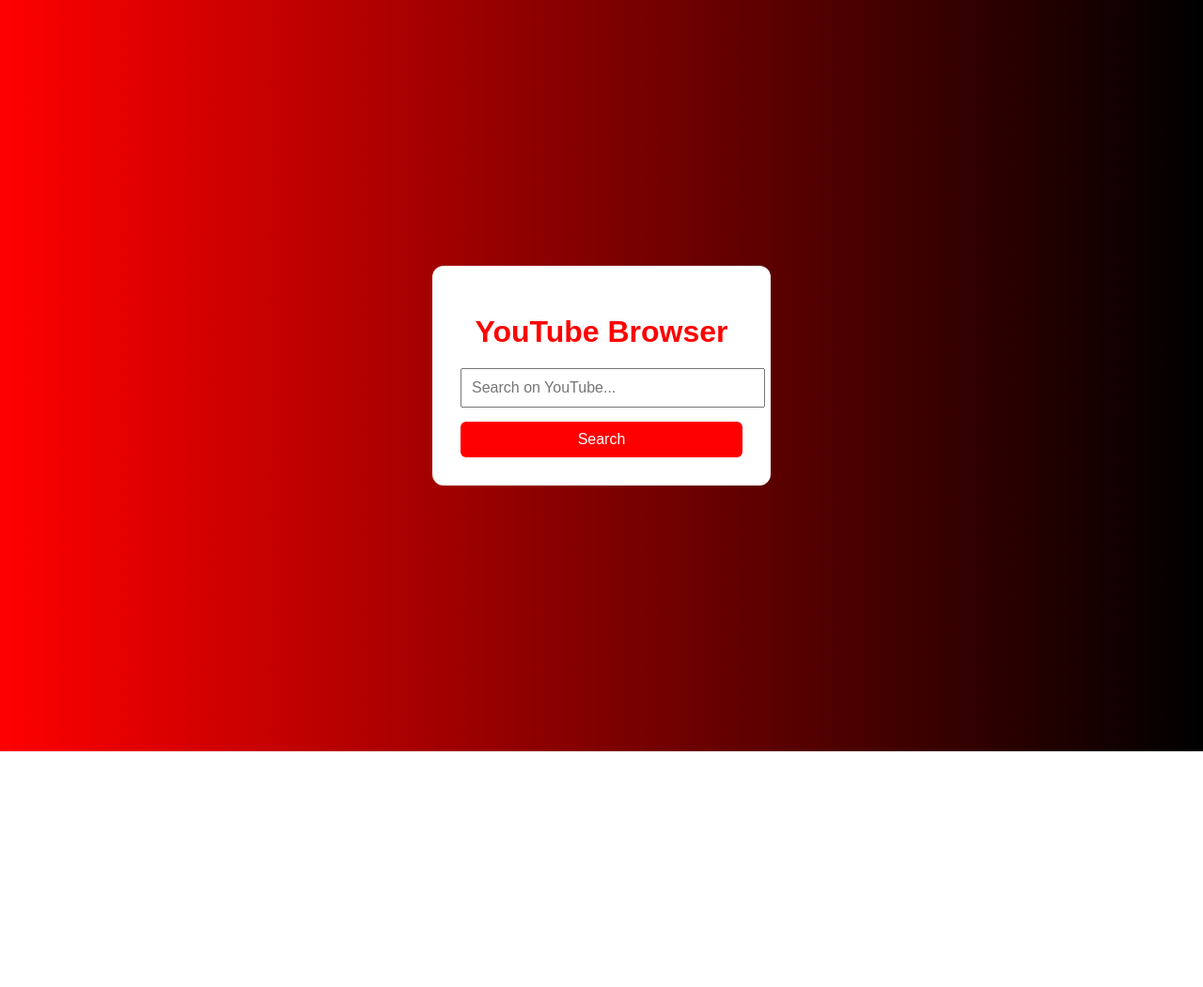
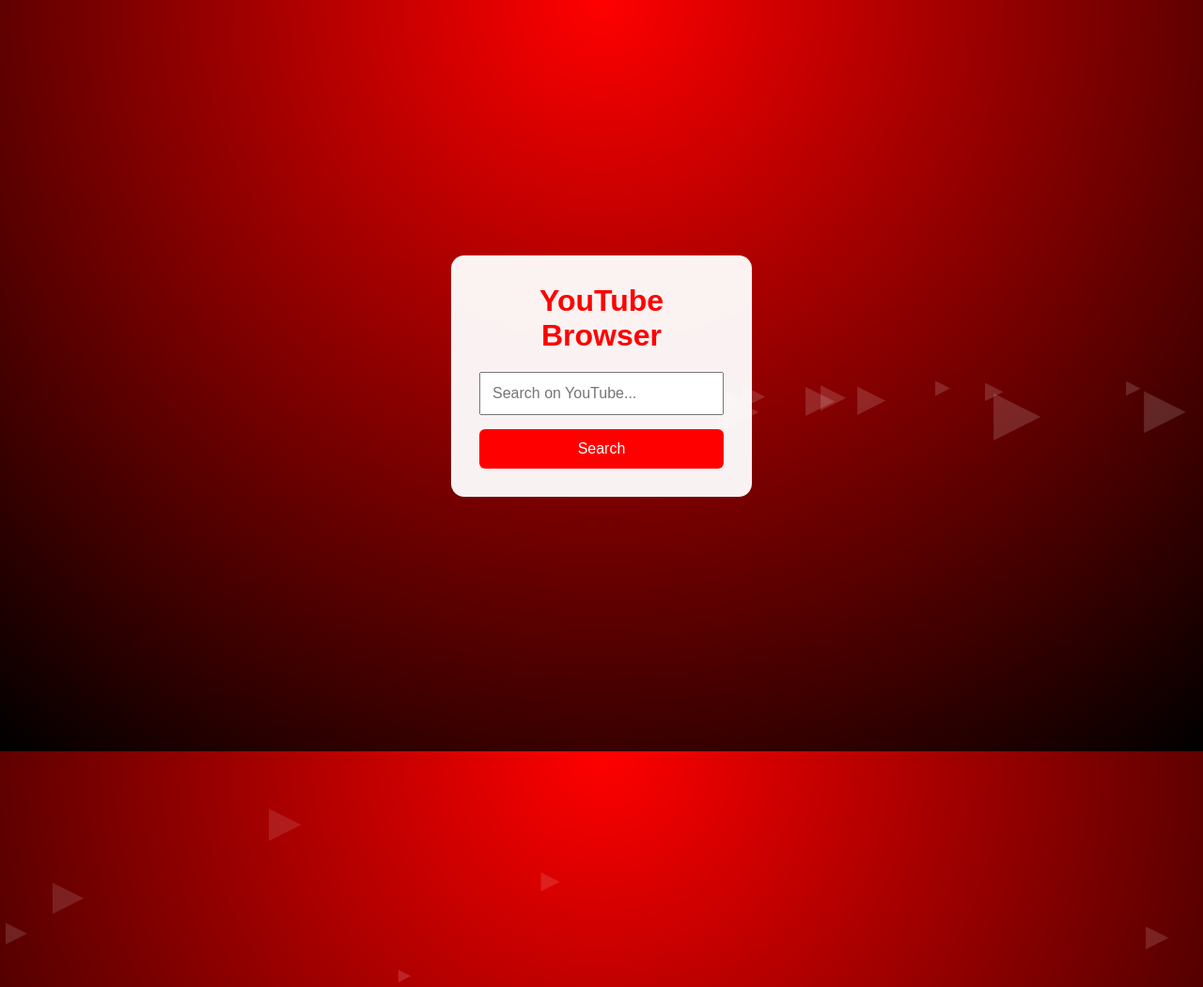
Before and after one commit to soniyuvraj2006-lgtm/YouTube-browser, a website: page public/index.html in a window 1280 px wide. Shown: the top 1051 px of the page at 94% size. Before the commit the page ends 800 px from the top, so only its background shows below. Drawn offline with Linux system fonts and the light colour scheme.

Commit message:
Add animated YouTube icon background

```diff
--- a/public/index.html
+++ b/public/index.html
@@ -7,15 +7,12 @@
 </head>
 <body>
 
+  <!-- Animated YouTube icons -->
+  <div class="youtube-bg"></div>
+
   <div class="container">
     <h1>YouTube Browser</h1>
-
-    <input
-      type="text"
-      id="searchInput"
-      placeholder="Search on YouTube..."
-    />
-
+    <input type="text" id="searchInput" placeholder="Search on YouTube..." />
     <button onclick="searchYouTube()">Search</button>
   </div>
 
--- a/public/script.js
+++ b/public/script.js
@@ -1,18 +1,25 @@
 function searchYouTube() {
   const query = document.getElementById("searchInput").value.trim();
-
-  if (query === "") {
-    alert("Please enter something to search");
-    return;
-  }
-
-  const youtubeURL = `https://www.youtube.com/results?search_query=${encodeURIComponent(query)}`;
-  window.open(youtubeURL, "_blank");
+  if (!query) return alert("Enter something to search");
+  window.open(
+    `https://www.youtube.com/results?search_query=${encodeURIComponent(query)}`,
+    "_blank"
+  );
 }
 
-// Enter key support
-document.getElementById("searchInput").addEventListener("keydown", function (e) {
-  if (e.key === "Enter") {
-    searchYouTube();
-  }
+document.getElementById("searchInput").addEventListener("keydown", e => {
+  if (e.key === "Enter") searchYouTube();
 });
+
+/* Create floating YouTube icons */
+const bg = document.querySelector(".youtube-bg");
+
+for (let i = 0; i < 25; i++) {
+  const icon = document.createElement("span");
+  icon.innerHTML = "▶";
+  icon.style.left = Math.random() * 100 + "vw";
+  icon.style.animationDuration = 10 + Math.random() * 10 + "s";
+  icon.style.fontSize = 20 + Math.random() * 50 + "px";
+  icon.style.animationDelay = Math.random() * 10 + "s";
+  bg.appendChild(icon);
+}
--- a/public/style.css
+++ b/public/style.css
@@ -1,44 +1,75 @@
+* {
+  margin: 0;
+  padding: 0;
+  box-sizing: border-box;
+  font-family: Arial, sans-serif;
+}
+
 body {
-  margin: 0;
   height: 100vh;
-  background: linear-gradient(to right, #ff0000, #000000);
+  overflow: hidden;
+  background: radial-gradient(circle at top, #ff0000, #000);
   display: flex;
   justify-content: center;
   align-items: center;
-  font-family: Arial, sans-serif;
+  position: relative;
 }
 
-.container {
-  background: white;
-  padding: 30px;
-  border-radius: 12px;
-  text-align: center;
-  width: 300px;
+/* Floating YouTube icons background */
+.youtube-bg span {
+  position: absolute;
+  color: rgba(255, 255, 255, 0.15);
+  font-size: 40px;
+  animation: float 15s linear infinite;
 }
 
-h1 {
-  margin-bottom: 20px;
-  color: #ff0000;
+@keyframes float {
+  0% {
+    transform: translateY(100vh) scale(0.5);
+    opacity: 0;
+  }
+  20% {
+    opacity: 1;
+  }
+  100% {
+    transform: translateY(-10vh) scale(1.3);
+    opacity: 0;
+  }
 }
 
-input {
+/* Main Card */
+.container {
+  background: rgba(255, 255, 255, 0.95);
+  padding: 30px;
+  border-radius: 14px;
+  width: 320px;
+  text-align: center;
+  z-index: 2;
+}
+
+.container h1 {
+  color: #ff0000;
+  margin-bottom: 20px;
+}
+
+.container input {
   width: 100%;
-  padding: 10px;
+  padding: 12px;
   font-size: 16px;
   margin-bottom: 15px;
 }
 
-button {
+.container button {
   width: 100%;
-  padding: 10px;
+  padding: 12px;
+  font-size: 16px;
   background: #ff0000;
   border: none;
   color: white;
-  font-size: 16px;
   cursor: pointer;
   border-radius: 6px;
 }
 
-button:hover {
+.container button:hover {
   background: #cc0000;
 }
--- a/server.js
+++ b/server.js
@@ -2,9 +2,8 @@
 const path = require("path");
 
 const app = express();
-const PORT = 4000;
+const PORT = process.env.PORT || 3000;
 
-// Serve static files
 app.use(express.static(path.join(__dirname, "public")));
 
 app.get("/", (req, res) => {
@@ -12,5 +11,5 @@
 });
 
 app.listen(PORT, () => {
-  console.log(`YouTube Browser running on http://localhost:${PORT}`);
+  console.log(`Server running on port ${PORT}`);
 });
```
Also changed, not shown: script.js (added).
